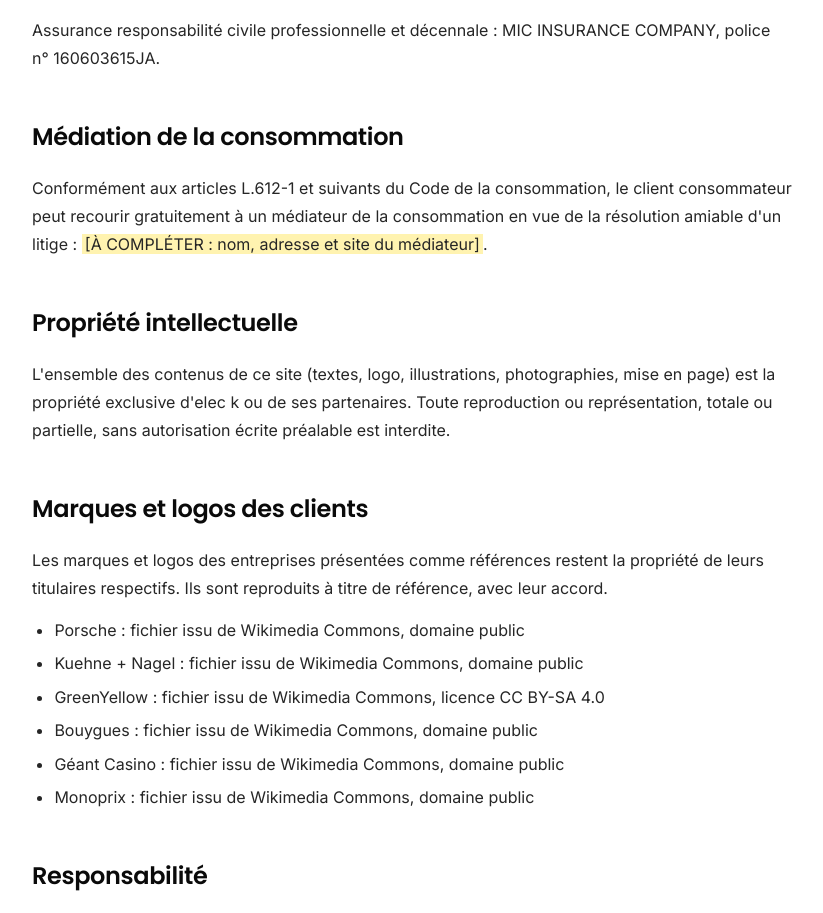
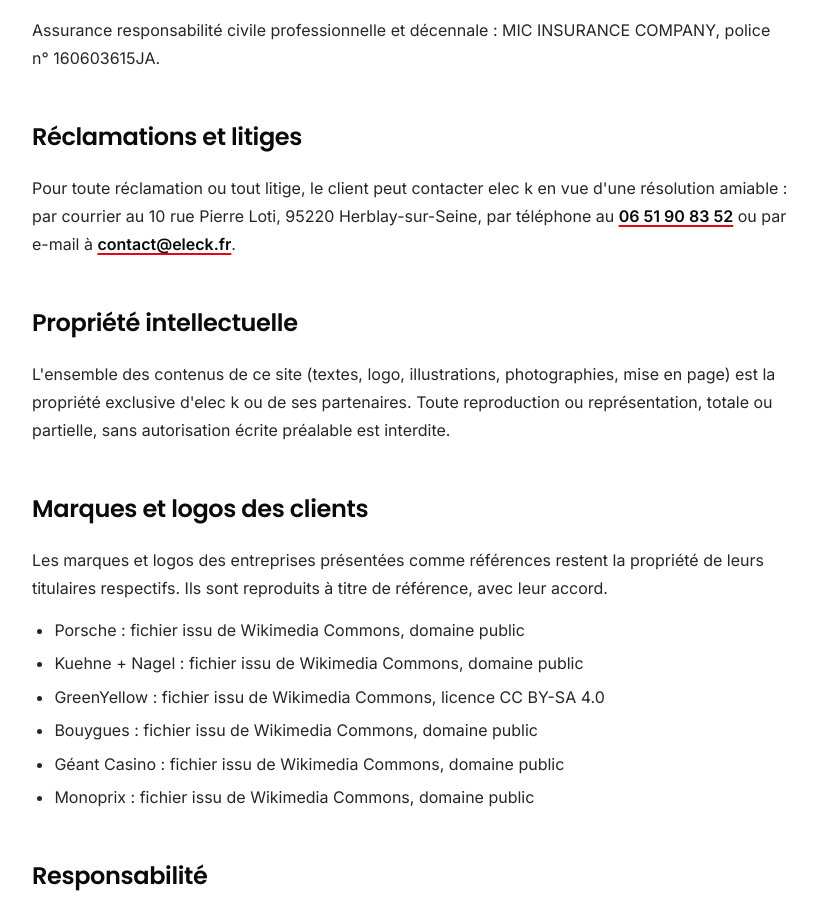
Before and after one commit to Jokast38/eleck.fr, a Next.js app: page /mentions-legales in a window 1280 px wide. Shown: the part 1385-2298 px from the top of the page, without its empty margins (32-855 px from the left). Built offline with nearby package versions, Linux system fonts and the light colour scheme; no server answers.

Commit message:
feat: Update consumer mediation section to include claims and dispute resolution details

```diff
--- a/app/(site)/mentions-legales/page.tsx
+++ b/app/(site)/mentions-legales/page.tsx
@@ -68,11 +68,12 @@ export default function MentionsLegalesPage() {
         Assurance responsabilité civile professionnelle et décennale : MIC INSURANCE COMPANY, police n° 160603615JA.
       </p>
 
-      <h2>Médiation de la consommation</h2>
+      <h2>Réclamations et litiges</h2>
       <p>
-        Conformément aux articles L.612-1 et suivants du Code de la consommation, le client consommateur peut recourir
-        gratuitement à un médiateur de la consommation en vue de la résolution amiable d&apos;un litige :{" "}
-        <Todo>[À COMPLÉTER : nom, adresse et site du médiateur]</Todo>.
+        Pour toute réclamation ou tout litige, le client peut contacter elec k en vue d&apos;une résolution amiable : par
+        courrier au {site.address.street}, {site.address.postalCode} {site.address.city}, par téléphone au{" "}
+        <a href={site.phone.href}>{site.phone.display}</a> ou par e-mail à{" "}
+        <a href={`mailto:${site.email}`}>{site.email}</a>.
       </p>
 
       <h2>Propriété intellectuelle</h2>
```
